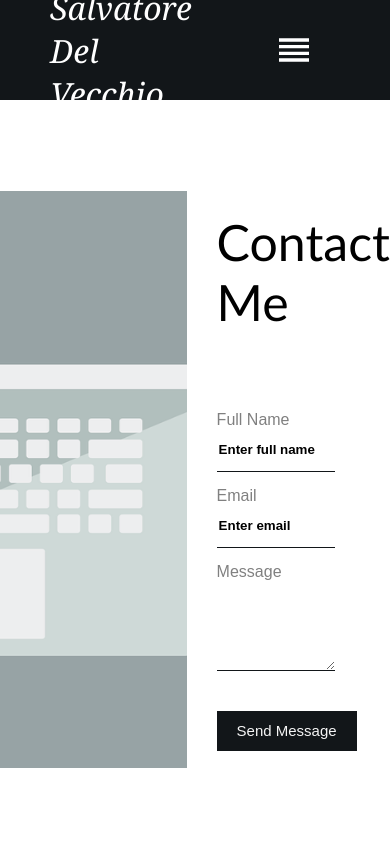
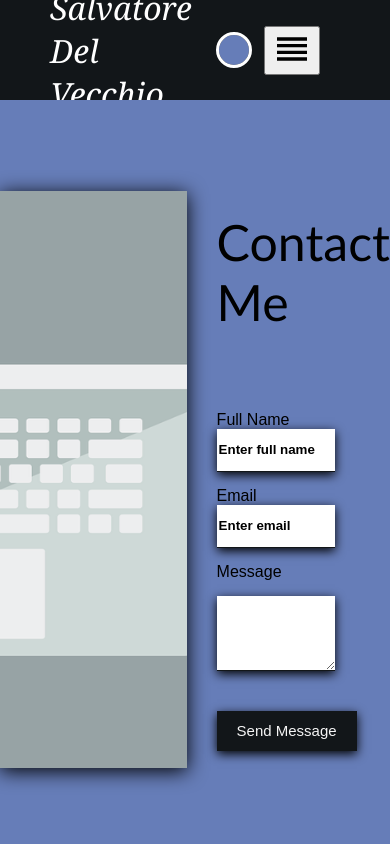
Before and after one commit to saldelv/Portfolio-Website, a React (Create React App) app: page /contact in a window 390 px wide. Shown: the top 844 px of the page. Built offline with nearby package versions, Linux system fonts and the light colour scheme.

Commit message:
Theme button

```diff
--- a/src/components/Navbar.js
+++ b/src/components/Navbar.js
@@ -3,6 +3,7 @@ import React, {useState} from 'react';
 import {Link} from 'react-router-dom';
 import Logo from '../assets/r.jpg';
 import ReorderIcon from '@mui/icons-material/Reorder';
+import Themes from './themes';
 
 function Navbar() {
     const [openLinks, setOpenLinks] = useState(false)
@@ -25,13 +26,16 @@ function Navbar() {
                 </div>
             </div>
             <div className="right">
+                <Themes />
                 <Link to="/"> Home </Link>
                 <Link to="/about"> About </Link>
                 <Link to="/projects"> Projects </Link>
                 <Link to="/contact"> Contact </Link>
-                <button onClick={toggleNavbar}>
-                    <ReorderIcon />
-                </button>
+                <div className="reorderButton">
+                    <button onClick={toggleNavbar}>
+                        <ReorderIcon />
+                    </button>
+                </div>
             </div>
         </div>
     );
--- /dev/null
+++ b/src/components/themes.js
@@ -0,0 +1,20 @@
+import React, { useState } from 'react'
+import '../styles/themes.css'
+
+function Themes() {
+
+    const [open, setOpen] = useState(false)
+
+    return (
+        <div className='themes' id={open ? "open" : "close"}>
+            <button onClick={() => setOpen(!open)}>
+                <p>Themes</p>
+            </button>
+            <div className='openThemes'>
+                opened
+            </div>
+        </div>
+    );
+}
+
+export default Themes
--- a/src/styles/Contact.css
+++ b/src/styles/Contact.css
@@ -2,6 +2,7 @@
     width: 100%;
     height: 90vh;
     display: flex;
+    background-color: hwb(223 40% 28%);
     animation: fade-in 1s;
 }
 
@@ -11,7 +12,9 @@
     background-position: center;
     background-repeat: no-repeat;
     background-size: conver;
+    filter: drop-shadow(0px 3px 10px black)
 }
+
 
 .contact .right {
     height: 100%;
@@ -42,6 +45,7 @@ form input {
     border: none;
     border-bottom: 1px solid #121619;
     color: black;
+    box-shadow: 0px 3px 10px black;
 }
 
 form textarea {
@@ -51,6 +55,7 @@ form textarea {
     border: none;
     border-bottom: 1px solid #121619;
     color: black;
+    box-shadow: 0px 3px 10px black;
 }
 
 input::placeholder, textarea::placeholder {
@@ -65,7 +70,7 @@ form input:focus, textarea:focus {
 
 form label {
     margin-top: 15px;
-    color: grey;
+    color: black;
 }
 
 form button {
@@ -77,6 +82,7 @@ form button {
     color: whitesmoke;
     font-size: 15px;
     cursor: pointer;
+    box-shadow: 0px 3px 10px black;
 }
 
 @keyframes fade-in {
--- a/src/styles/Navbar.css
+++ b/src/styles/Navbar.css
@@ -35,7 +35,7 @@
     margin: 20px;
 }
 
-.navbar .right button {
+.navbar .right .reorderButton {
     background-color: transparent;
     border: none;
     color: white;
@@ -92,13 +92,13 @@
         padding-right: 50px;
     }
 
-    .navbar .right button {
+    .navbar .right .reorderButton {
         display: inherit;
     }
 }
 
 @media only screen and (min-width: 600px) {
-    .navbar .right button {
+    .navbar .right .reorderButton {
         display: none;
     }
 
--- /dev/null
+++ b/src/styles/themes.css
@@ -0,0 +1,38 @@
+.themes {
+    display: flex;
+    flex-direction: column;
+    margin-right: 15px;
+}
+
+.themes button {
+    background-color: hwb(223 40% 28%);
+    border: none;
+    border-radius: 50%;
+    cursor: pointer;
+    display: inline-block;
+    height: 30px;
+    width: 30px;
+    outline: auto;
+    outline-color: white;
+    outline-style: solid;
+}
+
+.themes button p {
+    display: none;
+}
+
+.openThemes {
+    width: 100px;
+    height: 100px;
+    margin-top: 50px;
+    position: absolute;
+    background-color: white;
+}
+
+#open .openThemes {
+    display: inherit;
+}
+
+#close .openThemes {
+    display: none;
+}
```
